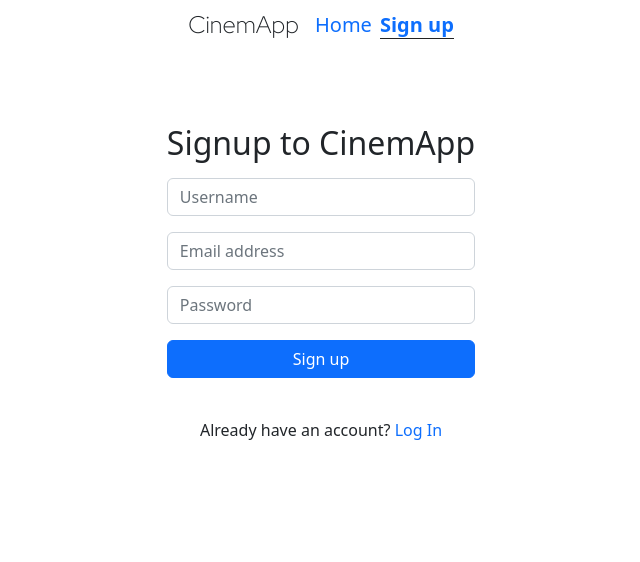
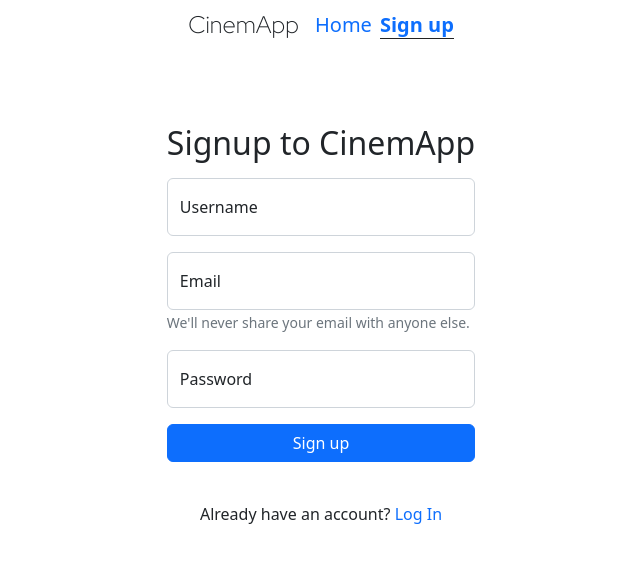
Before and after one commit to ponkinnm/cinemapp-v2, a React (Create React App) app: page /signup in a window 1280 px wide. Shown: the top 562 px of the page, without its empty margins (319-959 px from the left). Built offline with nearby package versions, Linux system fonts and the light colour scheme; no server answers.

Commit message:
small layot fix

```diff
--- a/src/Login.js
+++ b/src/Login.js
@@ -2,7 +2,7 @@ import React, {useState} from 'react';
 import { useNavigate} from "react-router-dom";
 import {useUserAuth} from "./context/UserAuthContext";
 import {Alert, Button, Form} from "react-bootstrap";
-
+import FloatingLabel from "react-bootstrap/FloatingLabel";
 
 
 function Login() {
@@ -37,18 +37,18 @@ function Login() {
 
             {error && <Alert variant="danger">{error}</Alert>}
             <Form onSubmit={handleLogin}>
-                <Form.Group className="mb-3" controlId="formBasicEmail">
+                <FloatingLabel label="Email" className="mb-3" controlId="formBasicEmail">
                     <Form.Control
                         placeholder="Enter email"
                         type="email"
                         onChange={(e) => setEmail(e.target.value)}
-                    /></Form.Group>
-                <Form.Group className="mb-3" controlId="formBasicPassword">
+                    /></FloatingLabel>
+                <FloatingLabel label="Password" className="mb-3" controlId="formBasicPassword">
                     <Form.Control
                         placeholder="Enter password"
                         type="password"
                         onChange={(e) => setPassword(e.target.value)}
-                    /></Form.Group>
+                    /></FloatingLabel>
                 <div className="d-grid gap-2">
                 <Button variant="primary" type="Submit" >Login</Button>
                 </div>
--- a/src/Signup.js
+++ b/src/Signup.js
@@ -7,6 +7,7 @@ import {useUserAuth} from "./context/UserAuthContext";
 import {database} from './firebaseConfig'
 import {ref, get, set} from "firebase/database";
 import {auth} from './firebaseConfig'
+import FloatingLabel from "react-bootstrap/FloatingLabel";
 
 // have a handler function that checks if the username is already taken
 // and then deletes the currentUser and shows a error message indicating
@@ -48,7 +49,8 @@ function Signup() {
         set(ref(database, 'users/' + auth.currentUser.uid  ), {
             username: displayName,
             uid: auth.currentUser.uid,
-            email: email
+            email: email,
+            highScore: 0
         }).catch(err => console.log(err.message))
     }
 
@@ -82,28 +84,31 @@ function Signup() {
                 {error && <Alert variant="danger">{error}</Alert>}
 
                 <Form onSubmit={handleSubmit}>
-                    <Form.Group className="mb-3">
+                    <FloatingLabel label="Username" className="mb-3">
                         <Form.Control
                             placeholder="Username"
                             onChange={(e) => setDisplayName(e.target.value)}
                             type="text" id="displayName"
                         />
-                    </Form.Group>
-                    <Form.Group className="mb-3" controlId="formBasicEmail">
+                    </FloatingLabel>
+                    <FloatingLabel label="Email" className="mb-3" controlId="formBasicEmail">
                         <Form.Control
                             type="email"
                             placeholder="Email address"
                             onChange={(e) => setEmail(e.target.value)}
                         />
-                    </Form.Group>
+                        <Form.Text className="text-muted">
+                            We'll never share your email with anyone else.
+                        </Form.Text>
+                    </FloatingLabel>
 
-                    <Form.Group className="mb-3" controlId="formBasicPassword">
+                    <FloatingLabel label="Password" className="mb-3" controlId="formBasicPassword">
                         <Form.Control
                             type="password"
                             placeholder="Password"
                             onChange={(e) => setPassword(e.target.value)}
                         />
-                    </Form.Group>
+                    </FloatingLabel>
 
                     <div className="d-grid gap-2">
                         <Button variant="primary" type="Submit">
```
